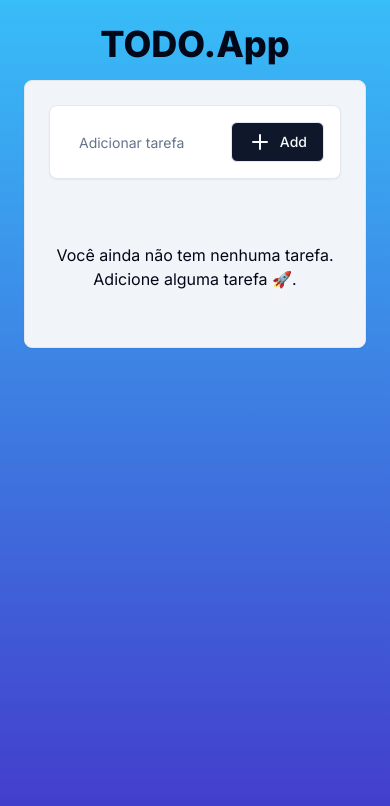
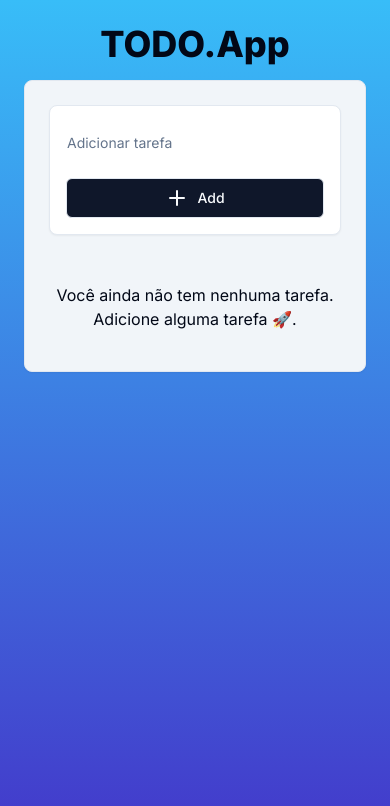
Before and after one commit to edcabralc/todo-app, a Next.js app: page / in a window 390 px wide. Shown: the top 806 px of the page. Built offline with nearby package versions, Linux system fonts and the light colour scheme.

Commit message:
fix: responsividade

```diff
--- a/src/app/page.tsx
+++ b/src/app/page.tsx
@@ -50,13 +50,13 @@ export default function Home() {
       <Card className="flex flex-col space-y-8 w-auto md:w-[670px] p-6 bg-slate-100">
         <div className="flex gap-4 items-center">
           <div className="w-full flex gap-2">
-            <Card className="w-full flex p-4 items-center focus-within:ring focus-visible:ring-offset-1 focus-within:ring-black">
+            <Card className="w-full flex flex-col gap-4 p-4 items-center sm:flex-row focus-within:ring focus-visible:ring-offset-1 focus-within:ring-black">
               <div className="w-full flex flex-col gap-2 relative">
                 <form id="form-todo">
                   <Input
                     type="text"
                     name="addTodo"
-                    className="w-full border-transparent focus:outline-none focus:rounded-none focus:border-none focus-visible:ring-0"
+                    className="w-full p-0 border-transparent focus:outline-none focus:rounded-none focus:border-none focus-visible:ring-0"
                     onChange={(e) => setDescription(e.target.value)}
                     value={description}
                     placeholder="Adicionar tarefa"
@@ -66,7 +66,7 @@ export default function Home() {
               <Button
                 id="form-todo"
                 onClick={handleOnSubmit}
-                className="border flex gap-2"
+                className="border w-full sm:w-auto flex gap-2"
               >
                 <PlusIcon /> Add
               </Button>
@@ -75,7 +75,7 @@ export default function Home() {
         </div>
         <div className="flex flex-col gap-4">
           {items.length <= 0 && (
-            <p className="py-8 text-center">
+            <p className="py-4 sm:py-8 text-center">
               Você ainda não tem nenhuma tarefa. Adicione alguma tarefa 🚀.
             </p>
           )}
```
